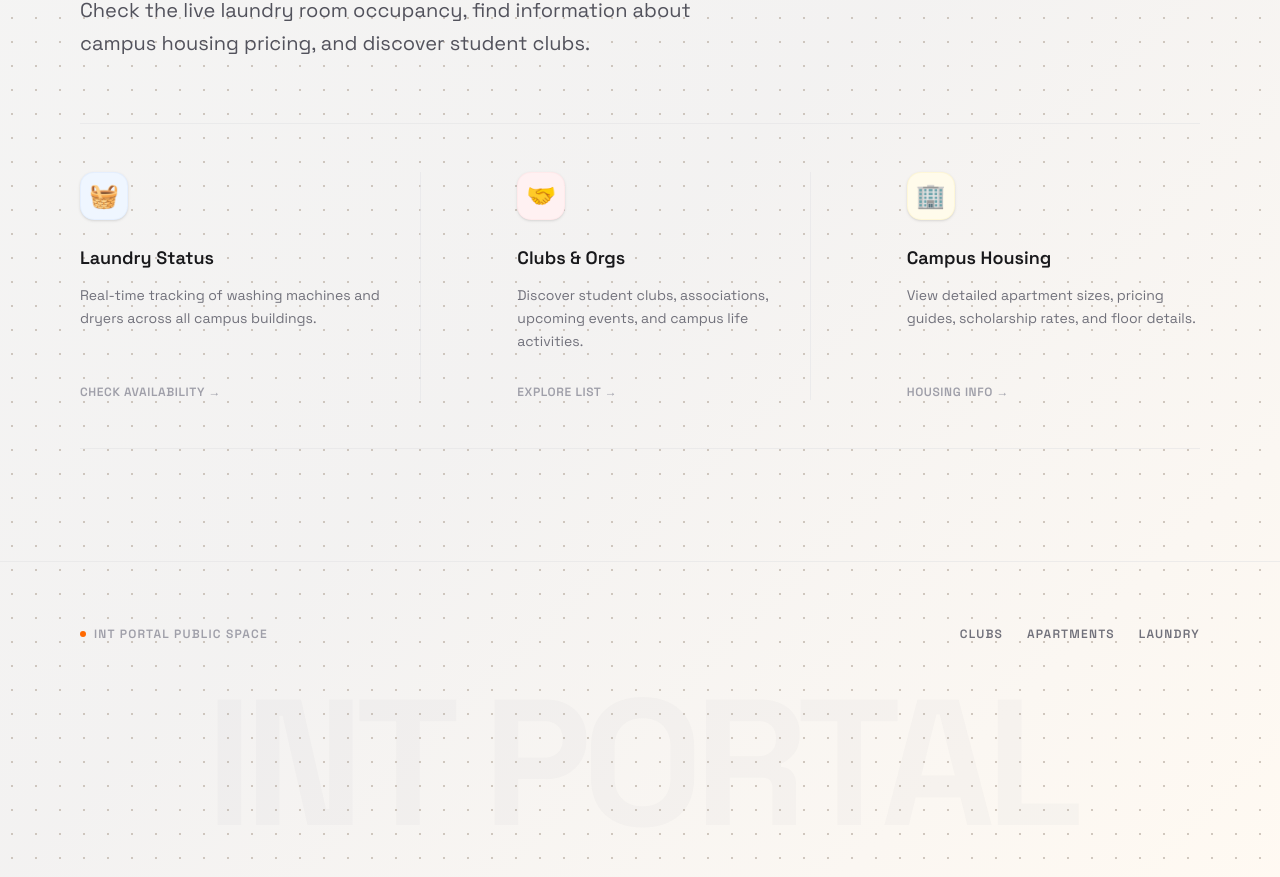
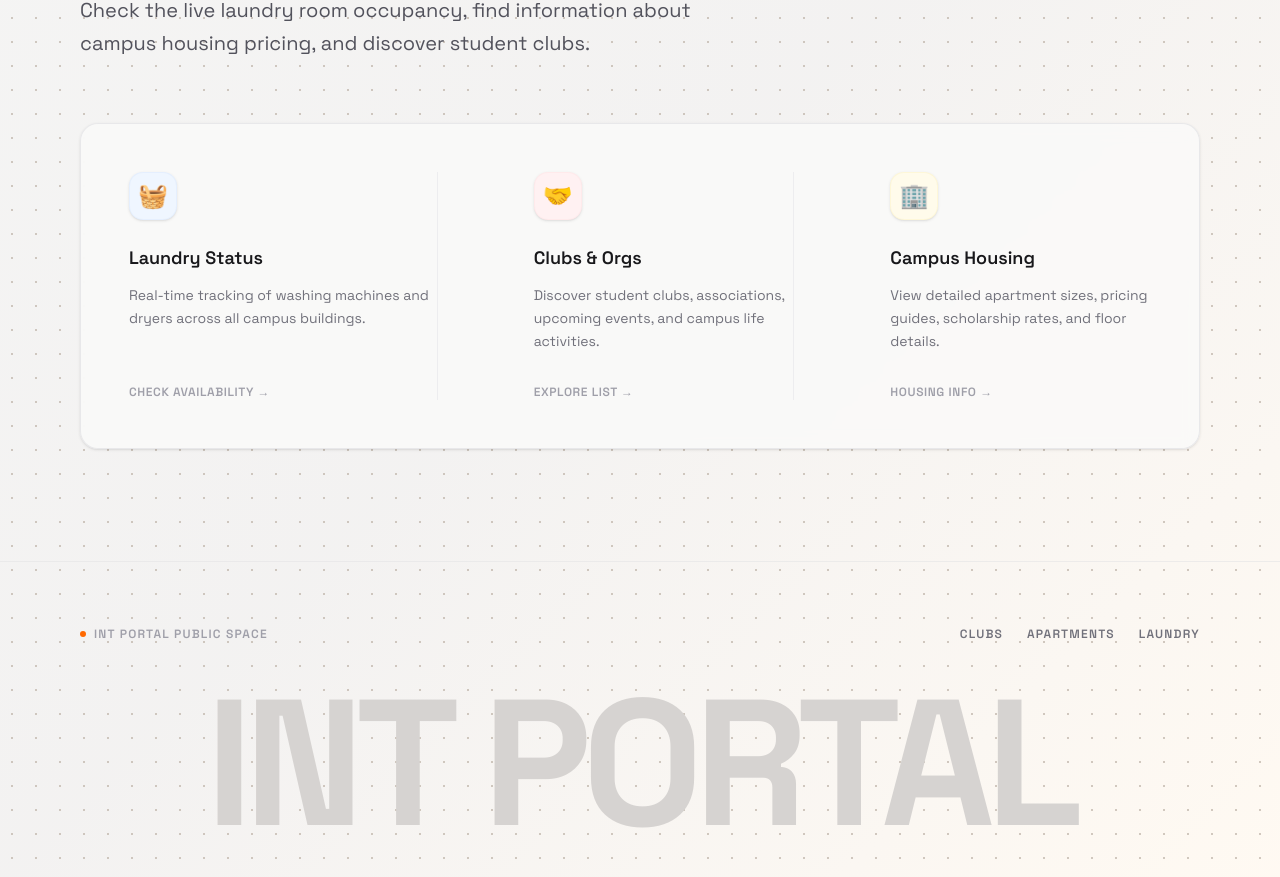
Before and after one commit to INT-Scripts/palantint-frontend, a Next.js app: page / in a window 1280 px wide. Shown: the part 378-1255 px from the top of the page. Built offline with nearby package versions, Linux system fonts and the light colour scheme.

Commit message:
style: add solid backdrop-blur grid container for cards grid readability and fix watermark visibility

```diff
--- a/src/app/(portal)/page.tsx
+++ b/src/app/(portal)/page.tsx
@@ -39,7 +39,7 @@ export default function PortalHomePage() {
         </div>
 
         {/* Feature Grid - Minimal Editorial Columns */}
-        <div className="grid grid-cols-1 md:grid-cols-3 gap-y-12 md:gap-y-0 md:gap-x-12 divide-y md:divide-y-0 md:divide-x divide-zinc-200/60 dark:divide-stone-800/30 border-t border-b border-zinc-200/60 dark:border-stone-800/30 py-12">
+        <div className="grid grid-cols-1 md:grid-cols-3 gap-y-12 md:gap-y-0 md:gap-x-12 divide-y md:divide-y-0 md:divide-x divide-zinc-200/60 dark:divide-stone-800/30 border border-zinc-200/80 dark:border-stone-800/50 bg-stone-50/90 dark:bg-stone-900/90 backdrop-blur-sm rounded-2xl p-8 sm:p-12 shadow-sm relative z-10">
 
           {/* Laundry Column */}
           <Link href="/laundry" className="group flex flex-col justify-between h-full md:pr-0">
@@ -122,8 +122,8 @@ export default function PortalHomePage() {
         </div>
 
         {/* Massive graphic watermark text */}
-        <div className="w-full text-center select-none pointer-events-none mt-4 -mb-10 opacity-30 dark:opacity-20 transition-opacity">
-          <span className="text-[14vw] font-black tracking-tighter leading-none text-zinc-400/20 dark:text-stone-900/40 uppercase font-sans">
+        <div className="w-full text-center select-none pointer-events-none mt-4 -mb-10 transition-colors">
+          <span className="text-[14vw] font-black tracking-tighter leading-none text-stone-300 dark:text-stone-800 uppercase font-sans">
             INT PORTAL
           </span>
         </div>
```
